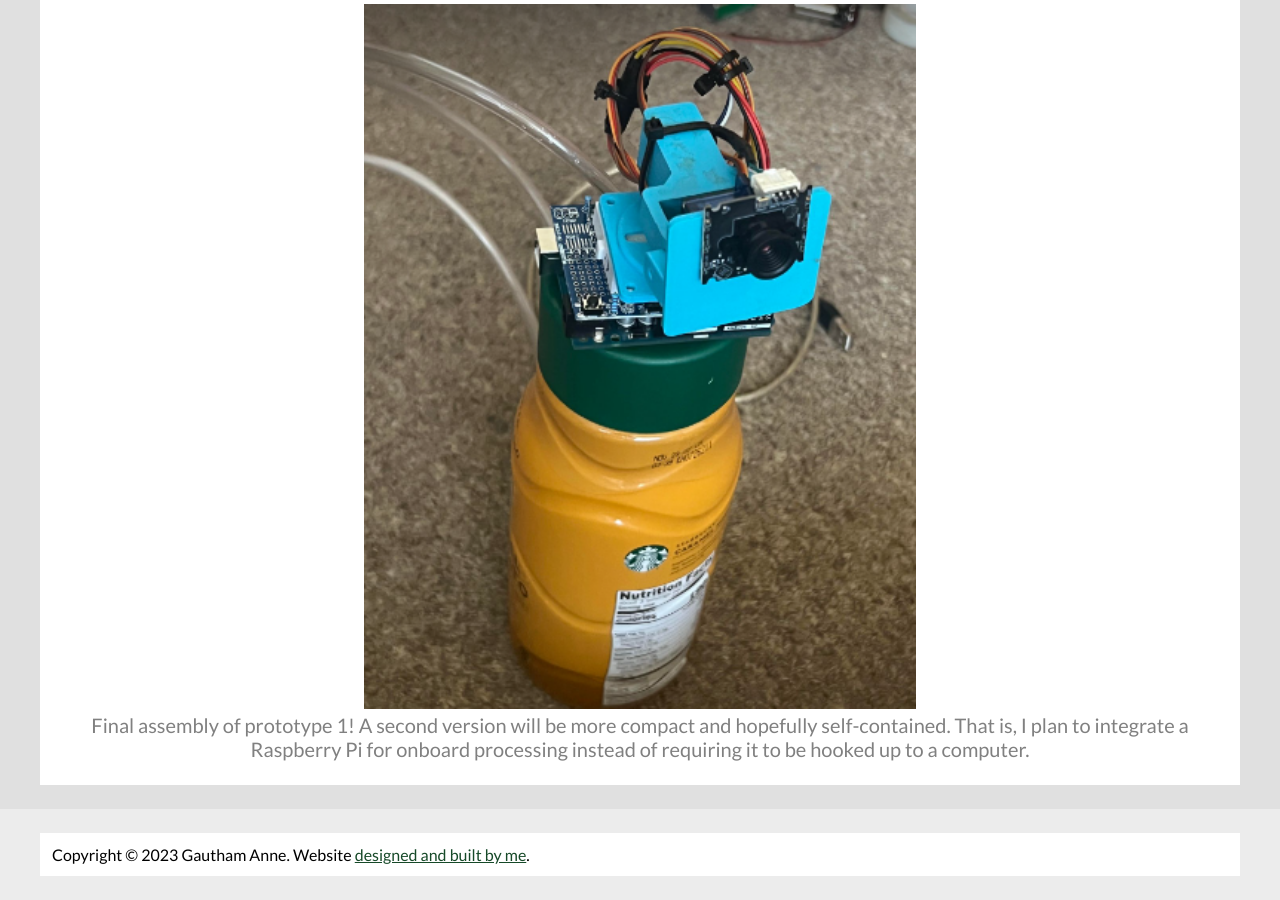
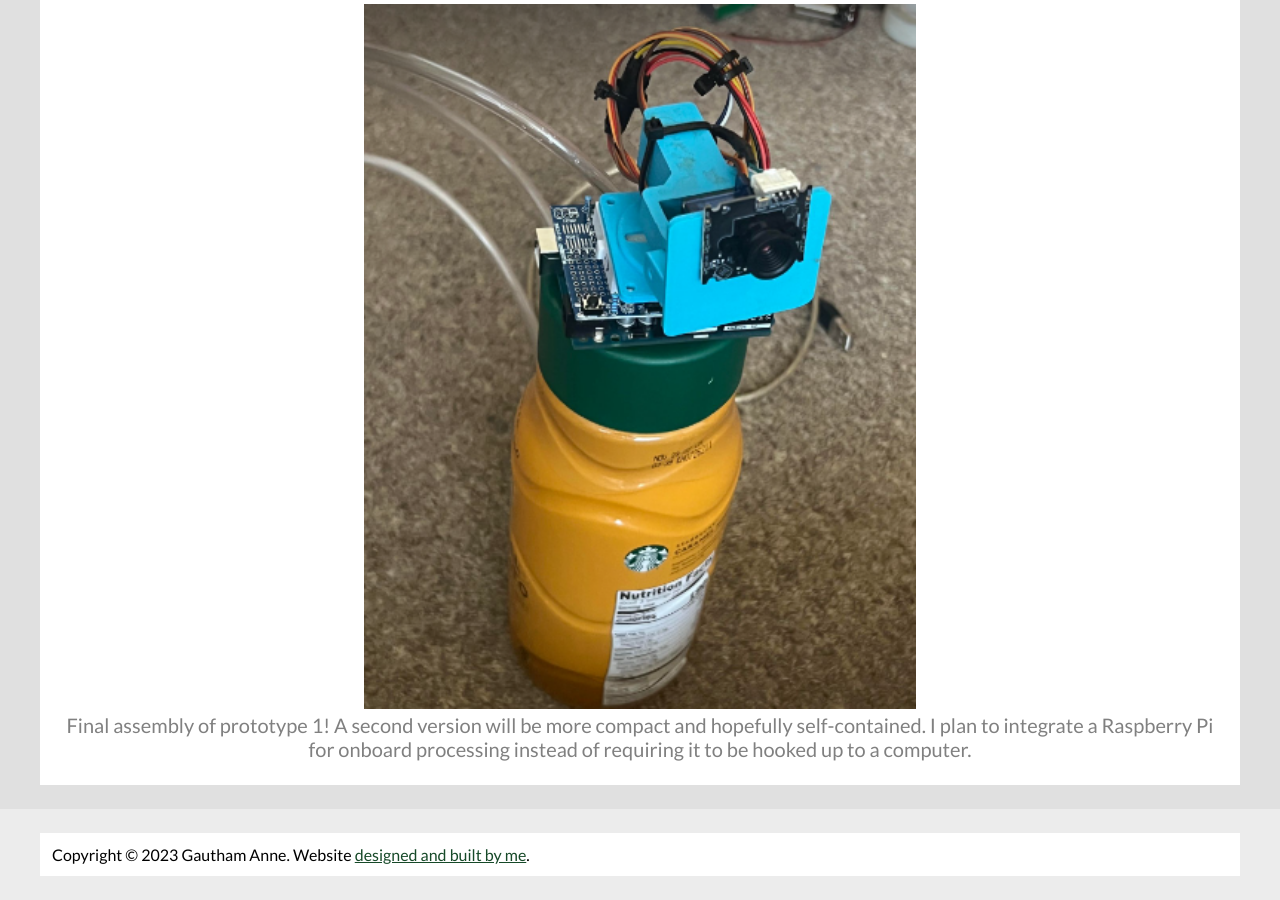
Before and after one commit to annegautham/annegautham.github.io, a Jekyll site: the page built from portfolio/sleepturret.md, in a window 1280 px wide and 900 px high, scrolled down 4542 px. Built offline with Jekyll 4.4.1, drawn with Linux system fonts in a browser that asks for light colours; some web fonts are replaced.

Commit message:
Update sleepturret.md

```diff
--- a/portfolio/sleepturret.md
+++ b/portfolio/sleepturret.md
@@ -38,4 +38,4 @@ The device consists of the following:
 <br>
 
 ![](/assets/images/portfolio/sleepturretoverview.png)
-<div class="caption">Final assembly of prototype 1! A second version will be more compact and hopefully self-contained. That is, I plan to integrate a Raspberry Pi for onboard processing instead of requiring it to be hooked up to a computer.</div>
+<div class="caption">Final assembly of prototype 1! A second version will be more compact and hopefully self-contained. I plan to integrate a Raspberry Pi for onboard processing instead of requiring it to be hooked up to a computer.</div>
```
